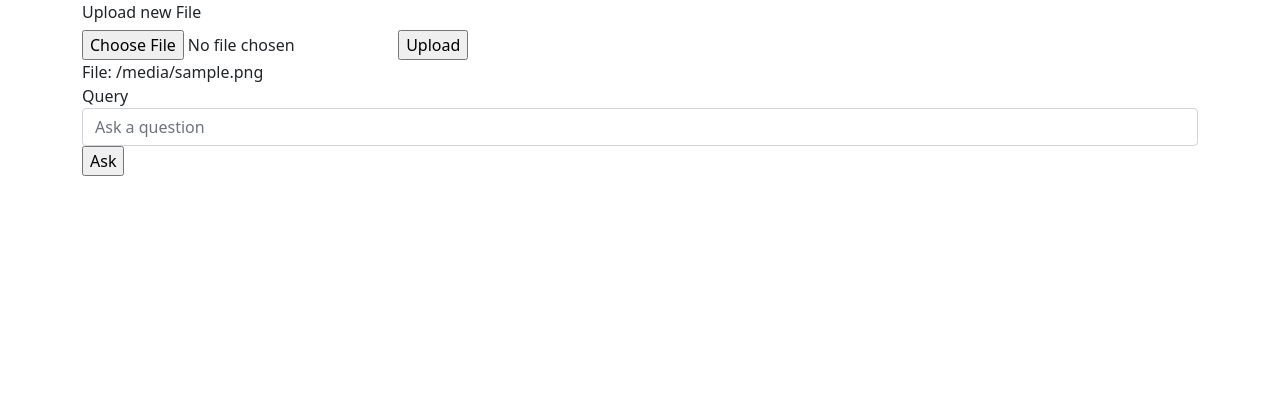
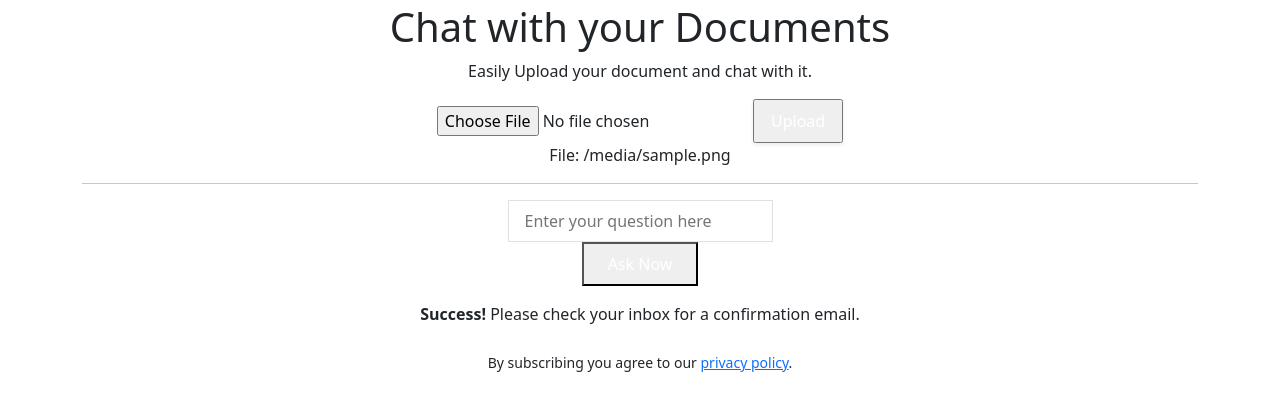
Before and after one commit to apdd2003/chatdoc, a Flask app: template templates/home.html in a window 1280 px wide. Shown: the part 53-464 px from the top of the page. Run offline with Flask 3, Linux system fonts and the light colour scheme; the template is opened without the code that fills it: most values are stand-ins (such as "Sample title", 1, 10 or a date in 2020); parts of the project's set-up code (start-up, migrations or seed data) failed here and were passed over.

Commit message:
Update home.html

```diff
--- a/templates/home.html
+++ b/templates/home.html
@@ -4,22 +4,71 @@
 {% endblock %}
 
 {% block content %}
-
-<h6>Upload new File</h6>
-    <form method=post enctype=multipart/form-data>
-      <input type=file name=file>
-      <input type=submit value=Upload>
+    <div class="text-center">
+              <h1
+                class="text-4xl font-bold tracking-tight text-gray-900 sm:text-6xl"
+              >
+                Chat with your Documents
+              </h1>
+              <p class="mt-6 text-lg leading-8 text-gray-600">
+                Easily Upload your document and chat with it.
+              </p>
+              <form method="post" enctype="multipart/form-data">
+                <div class="mt-10 flex items-center justify-center gap-x-6">
+                  <input type="file" name="file" />
+                  <input
+                    type="submit"
+                    class="rounded-md bg-indigo-600 px-3 py-2 text-sm font-semibold text-white shadow-sm hover:bg-indigo-500 focus-visible:outline focus-visible:outline-2 focus-visible:outline-offset-2 focus-visible:outline-indigo-600"
+                    value="Upload"
+                  />
+                  <!-- <div class="mt-6 flex items-center justify-end gap-x-6">
+                  <button type="button" class="text-sm font-semibold leading-6 text-gray-900">Cancel</button>
+                  <button type="submit" class="rounded-md bg-indigo-600 px-3 py-2 text-sm font-semibold text-white shadow-sm hover:bg-indigo-500 focus-visible:outline focus-visible:outline-2 focus-visible:outline-offset-2 focus-visible:outline-indigo-600">Save</button>
+                </div> -->
+                  <!-- <a href="#" class="rounded-md bg-indigo-600 px-3.5 py-2.5 text-sm font-semibold text-white shadow-sm hover:bg-indigo-500 focus-visible:outline focus-visible:outline-2 focus-visible:outline-offset-2 focus-visible:outline-indigo-600">Get started</a>
+                <a href="#" class="text-sm font-semibold leading-6 text-gray-900">Learn more <span aria-hidden="true">→</span></a> -->
+                </div>
+                  <p>File: {{ filename }}</p>
               </form>
-    <div>
-        File: {{ filename }}
+              <hr class="mt-14 mb-14" />
+              <section class="newsletter py-12 lg:py-20 text-center">
+                <div
+                  class="w-[calc(100%_-_2.5rem)] lg:w-[calc(100%_-_4rem)] mx-auto max-w-xl"
+                >
+                  <form class="flex flex-wrap gap-1.5 lg:gap-2" action="{{url_for('chat') }}">
+                    <div
+                      class="basis-full min-w-0 max-w-full sm:grow sm:basis-0"
+                    >
+                      <input
+                        id="query"
+                        name="query"
+                        data-validation-required-message="Cannot leave this blank."
+                        class="appearance-none bg-white border border-gray-300 py-2 px-3 rounded-md text-[1em] leading-tight transition duration-200 outline-none placeholder:opacity-100 placeholder:text-gray-400 focus-within:border-indigo-700 w-full h-full"
+                        aria-label="Email"
+                        type="email"
+                        placeholder="Enter your question here"
+                      />
                     </div>
 
+                    <div
+                      class="basis-full min-w-0 max-w-full sm:grow-0 sm:basis-[initial] sm:max-w-[initial]"
+                    >
+                      <button
+                        type="submit"
+                        class="bg-indigo-700 text-white shadow-md text-[1em] px-4 py-2 rounded-md relative inline-flex justify-center items-center whitespace-nowrap cursor-pointer no-underline leading-tight transition-all duration-200 hover:bg-indigo-600 focus-visible:outline-2 focus-visible:outline-offset-2 focus-visible:outline-indigo-700 w-full h-full"
+                      >
+                        Ask Now
+                      </button>
+                    </div>
+                  </form>
 
-    <form action="{{url_for('chat') }}">
-        <label>Query</label>
-        <input type="text" class="form-control" placeholder="Ask a question" id="query" name="query"  data-validation-required-message="Cannot leave this blank.">
-        <input type=submit value=Ask>
-      </form>
+                  <p
+                    role="alert"
+                    class="bg-teal-600/20 text-sm lg:text-base p-2 lg:p-3 rounded mt-2 lg:mt-3"
+                  >
+                    <strong>Success!</strong> Please check your inbox for a
+                    confirmation email.
+                  </p>
 
                 <div>
                 {% if session['query'] %}
@@ -31,4 +80,14 @@
                 <p>Response: {{ session['answer'] }}</p>
                 {% endif %}
                 </div>
+                  <div class="mt-2 lg:mt-3">
+                    <small class="text-xs text-gray-500"
+                      >By subscribing you agree to our
+                      <a class="text-gray-700" href="#0">privacy policy</a
+                      >.</small
+                    >
+                  </div>
+                </div>
+              </section>
+            </div>
 {% endblock %}
```
Lines whose indentation alone changed are shown as unchanged.
